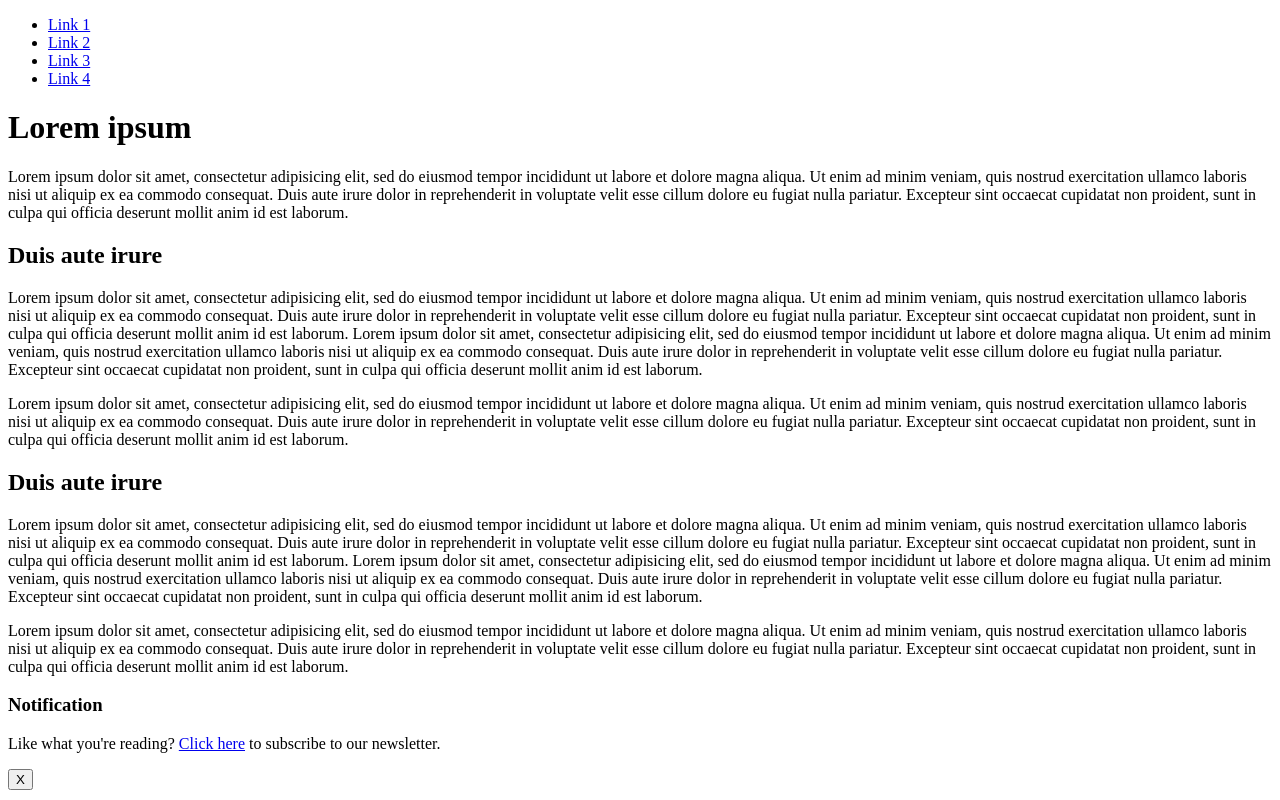
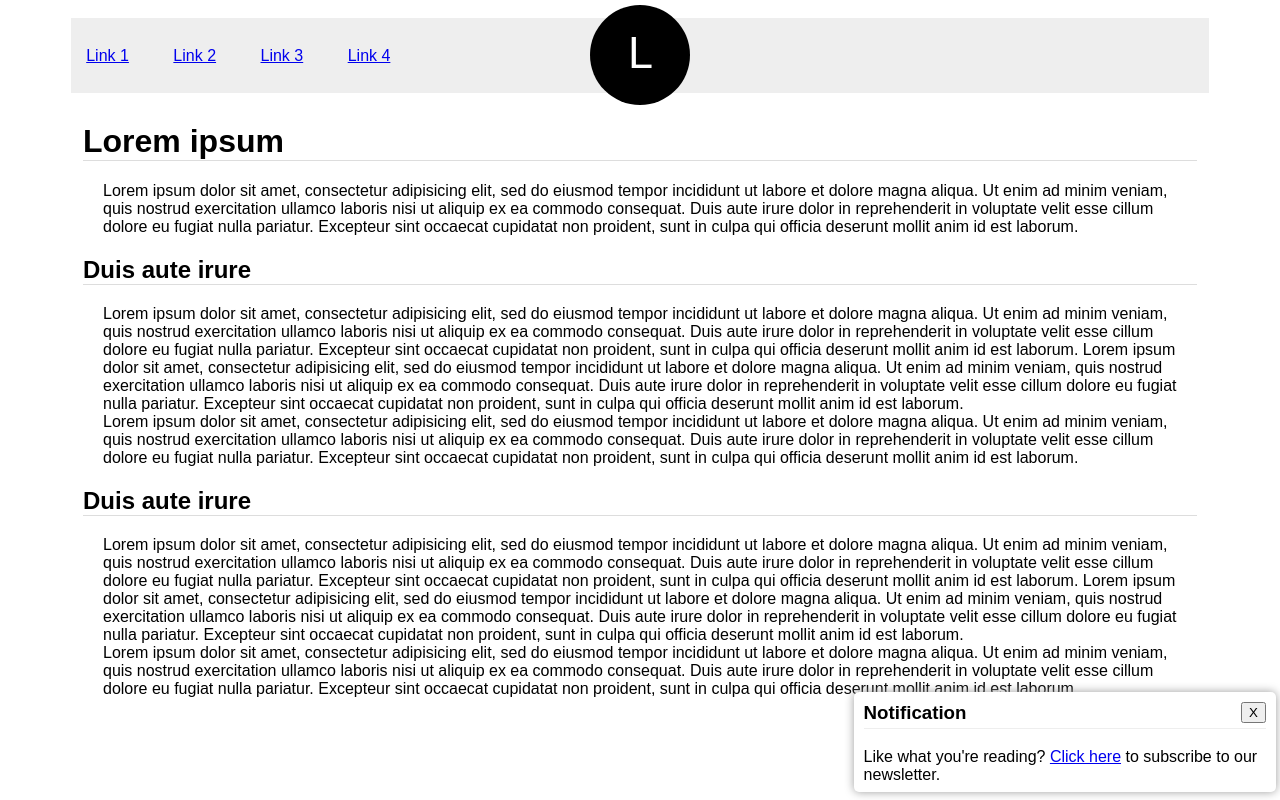
Before and after one commit to lawatson0719/css-positioning, a plain HTML site: page index.html in a window 1280 px wide. Drawn offline with Linux system fonts and the light colour scheme.

Commit message:
completed assignment

```diff
--- a/index.html
+++ b/index.html
@@ -2,11 +2,100 @@
 <html>
 <head>
     <title></title>
-    <style type="text/css"></style>
+    <style type="text/css">
+        *, *:before, *:after {
+            box-sizing: border-box;
+        }
+
+        body {
+            font-family: Aerial, sans-serif;
+        }
+
+        header {
+            background-color: #eee;
+            width: 90%;
+            height: 75px;
+            position: relative;
+            margin: auto;
+            line-height: 75px;
+            top: 10px;
+        }
+
+        .navigation ul {
+            margin: 0;
+            padding: 0;
+        }
+
+        .navigation li {
+            list-style-type: none;
+            display: inline-block;
+            line-height: 75px;
+            margin-right: 25px;
+            margin-left: 15px;
+        }
+
+        .logo {
+            width: 100px;
+            height: 100px;
+            background-color: #000;
+            border-radius: 100%;
+            position: absolute;
+            left: 50%;
+            top: -13px;
+            margin-left: -50px;
+            color: #fff;
+            font-size: 45px;
+            padding: 10px 38px;
+        }
+
+        .notification {
+            position: fixed;
+            bottom: 8px;
+            right: 4px;
+            width: 33%;
+            height: 100px;
+            z-index: 1;
+            background-color: #fff;
+            border-radius: 5px;
+            box-shadow: 0 0 10px #9D9D9D;
+        }
+
+        .notification h3 {
+            margin-top: 0;
+            border-bottom: 1px solid #eee;
+            padding-bottom: 4px;
+        }
+
+        .notification button {
+            position: absolute;
+            top: 10px;
+            right: 10px;
+            z-index: 2;
+            display: inline-block;
+        }
+
+        .notification {
+            padding: 10px;
+        }
+
+        main h1,
+        main h2 {
+            border-bottom: 1px solid #ddd;
+        }
+
+        main p {
+            margin: 0 20px;
+        }
+
+        main {
+            margin: 40px 75px;
+        }
+
+    </style>
 </head>
 <body>
     <header>
-        <div class="logo"></div>
+        <div class="logo">L</div>
         <nav class="navigation">
             <ul>
                 <li>
```
